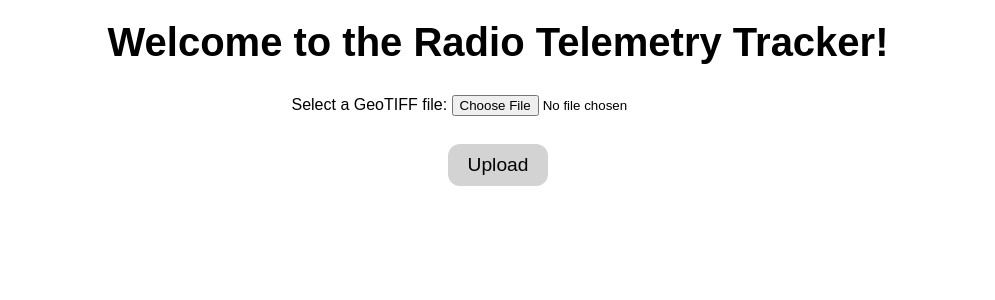
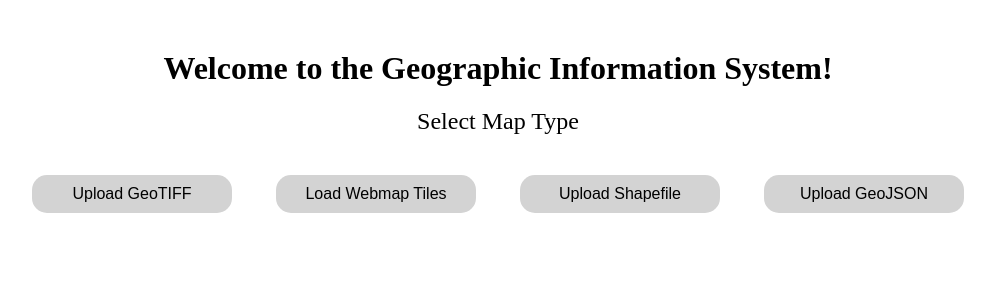
Before and after one commit to kirustar14/radio-telemetry-tracker, a Flask app: page / in a window 1280 px wide. Shown: the top 300 px of the page, without its empty margins (142-1137 px from the left). Run offline with Flask 3, Linux system fonts and the light colour scheme.

Commit message:
all types added

```diff
--- a/app.py
+++ b/app.py
@@ -2,17 +2,23 @@ from flask import Flask, render_template, request, redirect, url_for
 import folium
 import rasterio
 import os
+import geopandas as gpd
 
 app = Flask(__name__)
 
-# Route for the upload page
+# Route for the main index page
 @app.route('/')
 def index():
-    return render_template('upload.html')  # Assuming your HTML is saved as upload.html
+    return render_template('index.html')
 
-# Route to handle the uploaded file
-@app.route('/upload', methods=['POST'])
-def upload():
+# Route to serve the GeoTIFF upload page
+@app.route('/uploadGeoTiff')
+def upload_geo_tiff_page():
+    return render_template('uploadGeoTiff.html')
+
+# Route to handle the uploaded GeoTIFF file
+@app.route('/uploadGeoTiff', methods=['POST'])
+def upload_geo_tiff():
     if 'file' not in request.files:
         return redirect(url_for('index'))
 
@@ -22,8 +28,8 @@ def upload():
         return redirect(url_for('index'))
 
     if file and (file.filename.endswith('.tif') or file.filename.endswith('.tiff')):
-        # Save the uploaded file
-        file_path = os.path.join('uploads', file.filename)  # Save to an 'uploads' folder
+        # Save the uploaded GeoTIFF file
+        file_path = os.path.join('uploads', file.filename)  # Ensure 'uploads' folder exists
         file.save(file_path)
 
         # Load the GeoTIFF image
@@ -46,5 +52,93 @@ def upload():
 
     return redirect(url_for('index'))
 
+# Route to serve the Webmap upload page
+@app.route('/uploadWebmap')
+def upload_webmap_page():
+    return render_template('uploadWebMap.html')
+
+# Route to handle the uploaded webmap tiles
+@app.route('/upload_tiles', methods=['POST'])
+def upload_tiles():
+    if 'file' not in request.files:
+        return redirect(url_for('index'))
+
+    file = request.files['file']
+
+    if file.filename == '':
+        return redirect(url_for('index'))
+
+    if file and file.filename.endswith('.zip'):
+        # Save the uploaded webmap tiles
+        file_path = os.path.join('uploads', file.filename)  # Ensure 'uploads' folder exists
+        file.save(file_path)
+
+        # Here, you would typically extract the zip file and use the tiles
+        return redirect(url_for('index'))
+
+    return redirect(url_for('index'))
+
+# Route to serve the Shapefile upload page
+@app.route('/uploadShapefile')
+def upload_shapefile_page():
+    return render_template('uploadShapefile.html')
+
+# Route to handle the uploaded Shapefile
+@app.route('/uploadShapefile', methods=['POST'])
+def upload_shapefile():
+    if 'file' not in request.files:
+        return redirect(url_for('index'))
+
+    file = request.files['file']
+
+    if file.filename == '':
+        return redirect(url_for('index'))
+
+    if file and file.filename.endswith('.zip'):
+        # Save the uploaded shapefile (in zip format)
+        file_path = os.path.join('uploads', file.filename)  # Ensure 'uploads' folder exists
+        file.save(file_path)
+
+        # Here, you would typically extract the zip file and read the shapefile
+        # For demonstration, we just redirect to index
+        return redirect(url_for('index'))
+
+    return redirect(url_for('index'))
+
+# Route to serve the GeoJSON upload page
+@app.route('/uploadGeoJSON')
+def upload_geojson_page():
+    return render_template('uploadGeoJSON.html')
+
+# Route to handle the uploaded GeoJSON file
+@app.route('/uploadGeoJSON', methods=['POST'])
+def upload_geojson():
+    if 'file' not in request.files:
+        return redirect(url_for('index'))
+
+    file = request.files['file']
+
+    if file.filename == '':
+        return redirect(url_for('index'))
+
+    if file and (file.filename.endswith('.geojson') or file.filename.endswith('.json')):
+        # Save the uploaded GeoJSON file
+        file_path = os.path.join('uploads', file.filename)  # Ensure 'uploads' folder exists
+        file.save(file_path)
+
+        # Load the GeoJSON data using GeoPandas
+        gdf = gpd.read_file(file_path)
+
+        # Create a map centered around the GeoJSON bounds
+        map_center = [gdf.geometry.centroid.y.mean(), gdf.geometry.centroid.x.mean()]
+        map = folium.Map(location=map_center, zoom_start=10)
+
+        # Add the GeoJSON to the map
+        folium.GeoJson(gdf).add_to(map)
+
+        return map._repr_html_()  # Render the map
+
+    return redirect(url_for('index'))
+
 if __name__ == '__main__':
     app.run(debug=True)
--- a/templates/index.html
+++ b/templates/index.html
@@ -3,9 +3,38 @@
 <head>
     <meta charset="UTF-8">
     <meta name="viewport" content="width=device-width, initial-scale=1.0">
-    <title>Radio Telemetry Tracker</title>
+    <title>Map Upload</title>
+    <style>
+        body {
+            text-align: center;
+            margin: 50px;
+        }
+        h2 {
+            font-weight: normal; /* Set heading weight to normal */
+        }
+        button {
+            margin: 20px;
+            padding: 10px 20px;
+            font-size: 16px;
+            cursor: pointer;
+            border: none; /* Remove default border */
+            border-radius: 15px; /* Make the button rounded */
+            background-color: lightgray; /* Light gray background color */
+            color: black; /* Text color */
+            transition: background-color 0.3s; /* Smooth transition for hover effect */
+            width: 200px; /* Set a fixed width for consistent button size */
+        }
+        button:hover {
+            background-color: gray; /* Darker shade on hover */
+        }
+    </style>
 </head>
 <body>
-    <h1>Welcome to the Radio Telemetry Tracker!</h1>
+    <h1>Welcome to the Geographic Information System!</h1>
+    <h2>Select Map Type</h2>
+    <button onclick="window.location.href='/uploadGeoTiff'">Upload GeoTIFF</button>
+    <button onclick="window.location.href='/uploadWebmap'">Load Webmap Tiles</button>
+    <button onclick="window.location.href='/uploadShapefile'">Upload Shapefile</button>
+    <button onclick="window.location.href='/uploadGeoJSON'">Upload GeoJSON</button>
 </body>
 </html>
--- a/templates/upload.html
+++ b/templates/uploadWebMap.html
@@ -3,7 +3,7 @@
 <head>
     <meta charset="UTF-8">
     <meta name="viewport" content="width=device-width, initial-scale=1.0">
-    <title>Upload GeoTIFF</title>
+    <title>Upload Webmap Tiles</title>
     <style>
         body {
             text-align: center;
@@ -31,10 +31,10 @@
     </style>
 </head>
 <body>
-    <h1>Welcome to the Radio Telemetry Tracker!</h1>
-    <form action="/upload" method="POST" enctype="multipart/form-data">
-        <label for="file">Select a GeoTIFF file:</label>
-        <input type="file" name="file" accept=".tif,.tiff" required>
+    <h2>Upload Webmap Tiles</h2>
+    <form action="/upload_tiles" method="POST" enctype="multipart/form-data">
+        <label for="file">Select Webmap Tiles (zip):</label>
+        <input type="file" name="file" accept=".zip" required>
         <br><br>
         <input type="submit" value="Upload">
     </form>
```
Also changed, not shown: templates/uploadGeoJSON.html (added, +42 -0 lines), templates/uploadGeoTiff.html (added, +42 -0 lines), templates/uploadShapeFile.html (added, +42 -0 lines), 1 other file.
